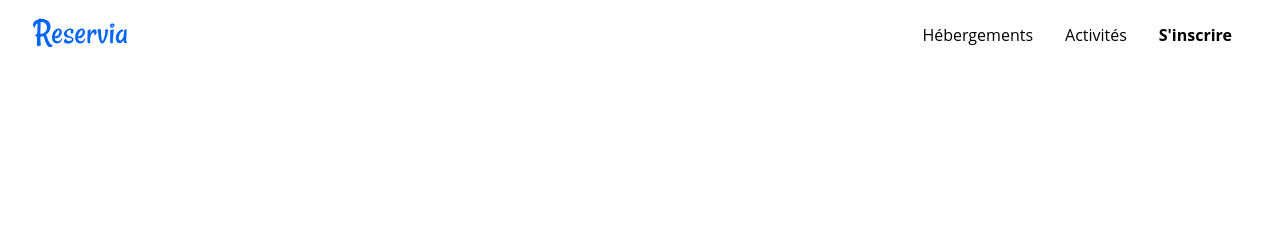
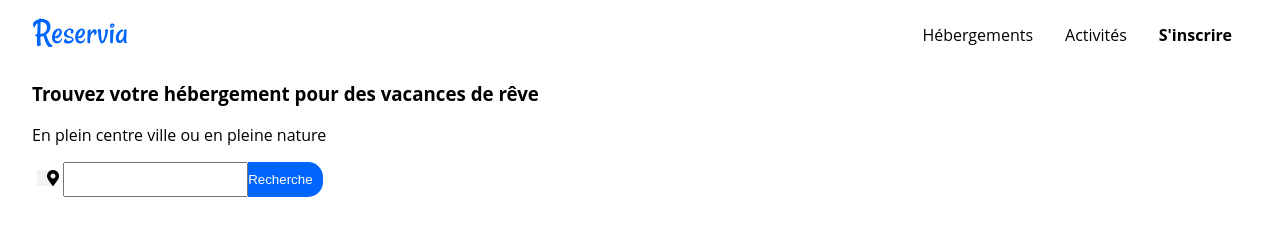
Before and after one commit to michael-lmk/P2_martinsky_michael, a plain HTML site: page index.html in a window 1280 px wide. Drawn offline with Linux system fonts and the light colour scheme.

Commit message:
Ajout du bouton de recherche

```diff
--- a/index.css
+++ b/index.css
@@ -55,10 +55,10 @@ input{
 .button-search{
     margin: 0;
     padding: 0;
-    line-height: 100%; /* Si ça fonctionne pas mets 0 */
+    line-height: 100%;
     border: 0;
-    background: #0065FC; /* ou transparent je sais plus... */
-    font: /* Définis le même font qu'un lien traditionnel */;
+    background: #0065FC;
+    font: none;
     color: white;
     background-color: #0065FC;
     text-decoration: none;
--- a/index.html
+++ b/index.html
@@ -21,6 +21,23 @@
             </div>
         </nav>
     </header>
+    <main>
+        <h3>Trouvez votre hébergement pour des vacances de rêve</h3>
+        <p>En plein centre ville ou en pleine nature</p>
 
+        <div class="input-group">
+            <div class="">
+                <i class="maker-icon fas fa-map-marker-alt"></i>
+              <input type="search" id="form1" class="form-control" />
+            </div>
+            <input class="button-search" value="Recherche" type="button" class="btn btn-primary">
+        </div>
+        <section>
+
+        </section>
+        <aside>
+
+        </aside>
+    </main>
 </body>
 </html>
```
